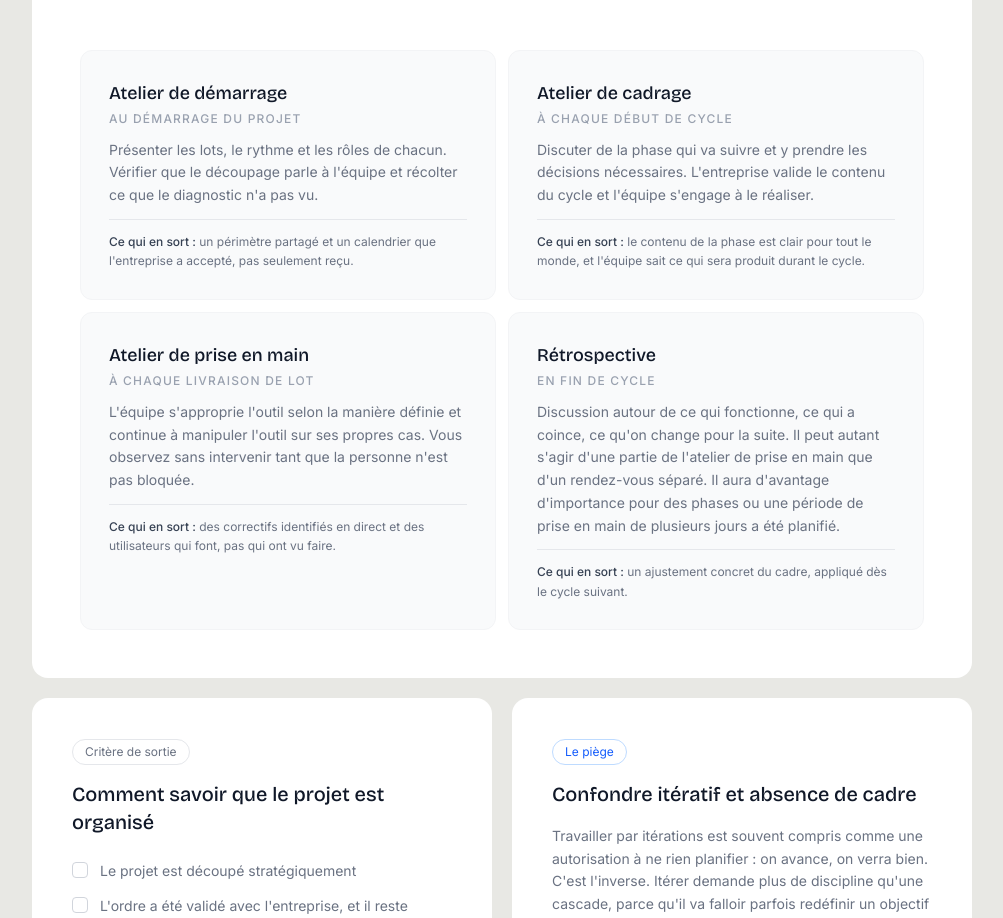
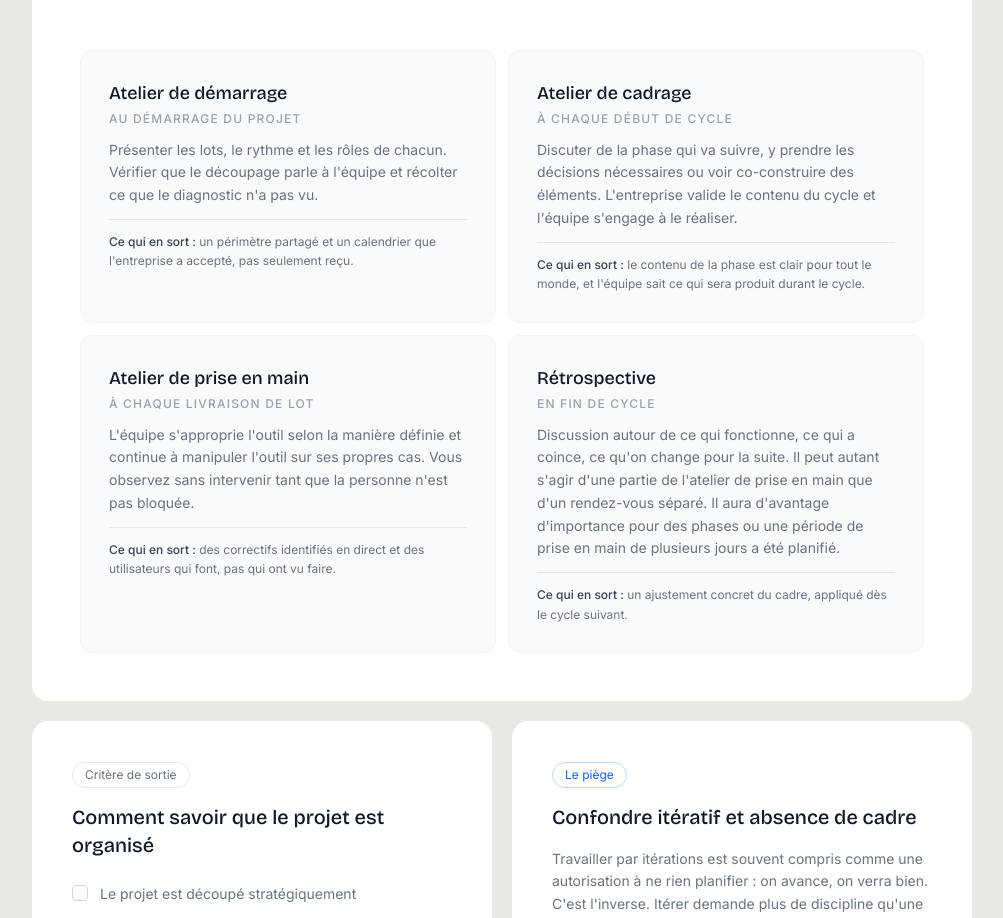
Before and after one commit to Dorytos13/Playbook, a Vue app in the folder frontend/: page /organiser in a window 1280 px wide. Shown: the part 3480-4398 px from the top of the page, without its empty margins (268-1271 px from the left). Built offline with nearby package versions, Linux system fonts and the light colour scheme.

Commit message:
add detail in atelier de cadrage of OrganiserPage.vue

```diff
--- a/frontend/src/views/OrganiserPage.vue
+++ b/frontend/src/views/OrganiserPage.vue
@@ -589,7 +589,7 @@ const ateliers = [
   {
     nom: 'Atelier de cadrage',
     quand: 'À chaque début de cycle',
-    desc: "Discuter de la phase qui va suivre et y prendre les décisions nécessaires. L'entreprise valide le contenu du cycle et l'équipe s'engage à le réaliser.",
+    desc: "Discuter de la phase qui va suivre, y prendre les décisions nécessaires ou voir co-construire des éléments. L'entreprise valide le contenu du cycle et l'équipe s'engage à le réaliser.",
     sortie: "le contenu de la phase est clair pour tout le monde, et l'équipe sait ce qui sera produit durant le cycle.",
   },
   {
```
